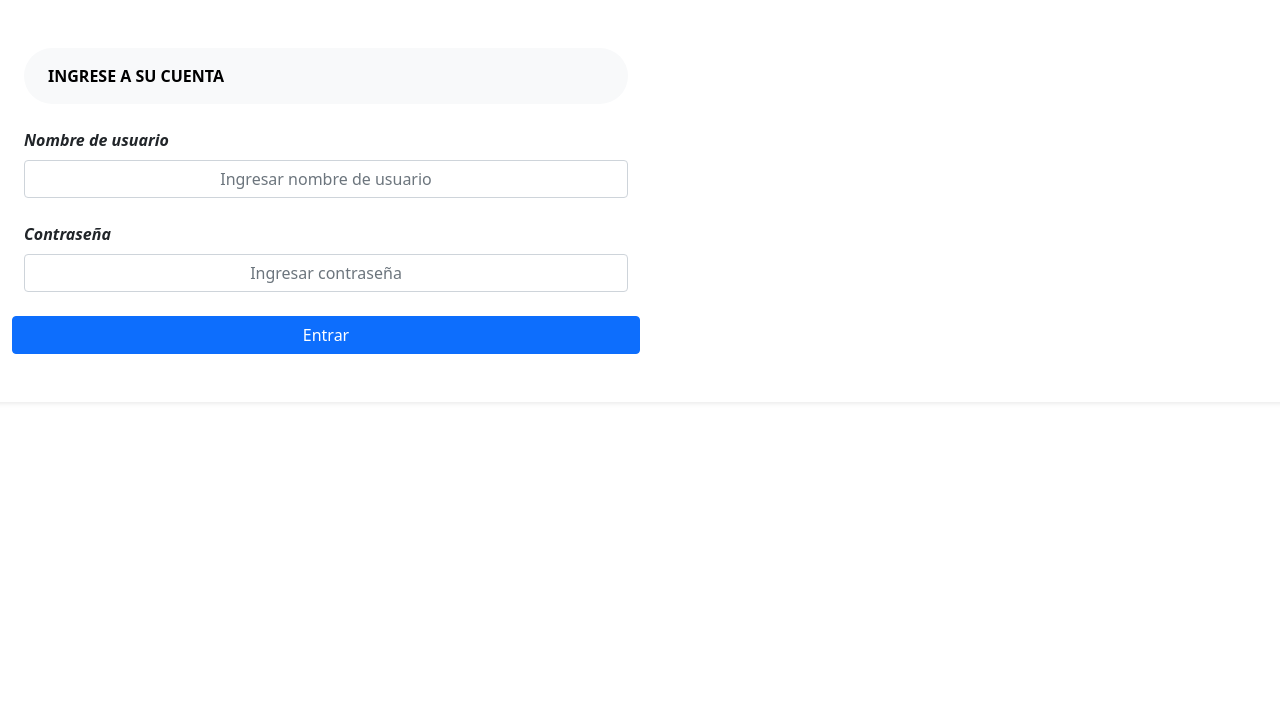
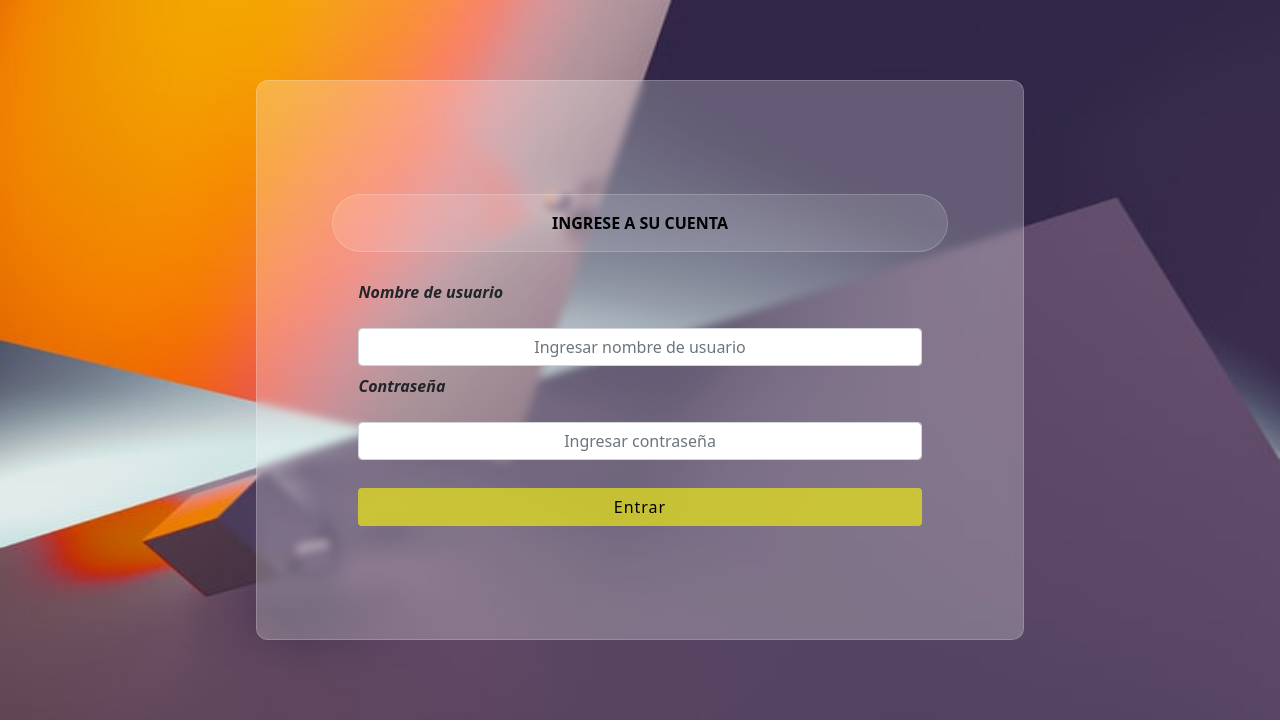
Before and after one commit to nicolaskruiz/TriviaChaco, a Django app: template home/templates/login.html in a window 1280 px wide. Shown: the part 74-800 px from the top of the page. Run offline with Django 3.2, Linux system fonts and the light colour scheme; the template is opened without the code that fills it, so the values that code supplies are empty.

Commit message:
actualizacion frontend

```diff
--- a/home/templates/login.html
+++ b/home/templates/login.html
@@ -3,7 +3,11 @@
 {% block css %}
 <style>
 
-
+  .img-font{
+   position: absolute;
+   width: 100%;
+   height: 90vh;
+ }
       .head1 {
     color: #30fb3a;
     font-size: 2rem;
@@ -16,30 +20,78 @@
     font-size: 2rem;
     font-weight: bold;
   }
+  .container_all{
+
+    width:100%;
+    height: 90vh;
+    display: flex;
+    justify-content: center;
+    align-items: center;
+  }
+  .container_form{
+    border-radius: 12px;
+    background: rgba( 255, 255, 255, 0.25 );
+    backdrop-filter: blur(4px);
+    border: 1px solid rgba( 255, 255, 255, 0.18 );
+    position: absolute;
+    width:60%;
+    height:70%;
+    display:flex;
+    justify-content: center;
+    align-items: center;
+    flex-wrap: wrap;
+  }
+  .items_form-label{
+          display: flex;
+          flex-direction: column;
+          margin: 0 auto;
+          gap: 1em;
+  }
+  .btn{
+    width: 88%;
+    letter-spacing: 1px;
+    background: #e6e21ab9;
+    color: #000;
+    margin: auto;
+  }
+  .btn:hover{
+
+    transition: 800ms;
+    color: #fff;
+    background: rgba(255, 255, 255, 0.123);
+    border: 1px solid rgba( 255, 255, 255, 0.18 );
+  }
   </style>
   {% endblock %}
 
   {% block body %}
-  <div class="row py-5 p-4 bg-white rounded shadow-sm">
 
-    <div class="col-lg-6">
-        <div class="bg-light rounded-pill px-4 py-3 text-uppercase font-weight-bold"
-            style="color:black;font-weight:bold">Ingrese a su cuenta</div>
+
+
+  <div class="container_all">
+    {% load static %}
+  <img class="img-font" src="{% static 'images/fondo.jpg' %}" alt="My image">
+    <div class="container_form">
+      <div class="">
+        <div class=" rounded-pill px-4 py-3 my-4 text-uppercase font-weight-bold"
+            style="color:black;font-weight:bold;text-align: center;background: rgba(255, 255, 255, 0.123);border: 1px solid rgba( 255, 255, 255, 0.18 )">Ingrese a su cuenta</div>
         <br>
       <form class="row g-4" method="POST" action="/login/">{% csrf_token %}
-            <div class="col-md-12">
+        <div class="col-md-11 my-1 items_form-label">
             <label for="inputname" class="form-label" style="font-weight: bold;"><i>
                     Nombre de usuario</i></label>
             <input type="text" placeholder="Ingresar nombre de usuario" style="text-align: center;"
                 class="form-control" id="username" name="username" required>
         </div>
 
-            <div class="col-md-12">
+        <div class="col-md-11 my-1 items_form-label">
             <label for="inputname" class="form-label" style="font-weight: bold;"><i>
                     Contraseña</i></label>
             <input type="password" placeholder="Ingresar contraseña" style="text-align: center;"
                 class="form-control" id="password" name="password" required>
         </div>
-            <button type="submit" class="btn btn-primary">Entrar</button>
-
+        <button type="submit" class="btn my-4">Entrar</button>
+      </form>
+    </div>
+  </div>
   {% endblock %}
```
Also changed, not shown: home/templates/signup.html (+17 -24 lines), db.sqlite3. Lines whose indentation alone changed are shown as unchanged.
